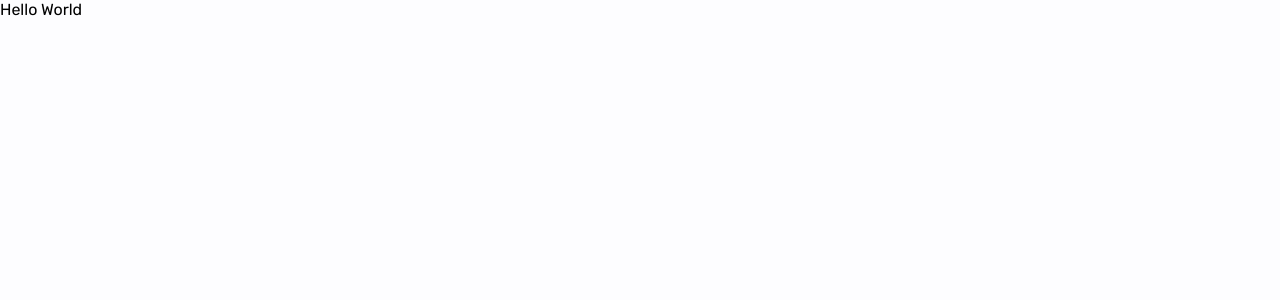
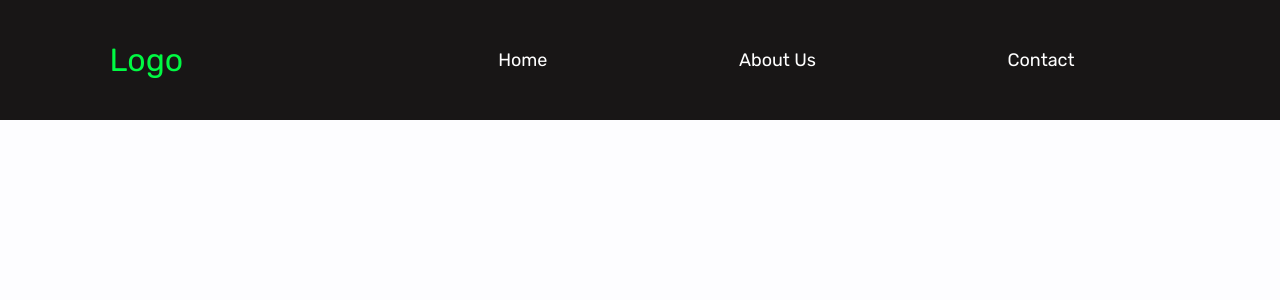
Before and after one commit to ItaloCosta99/landing-page-lcc-test, a React (Create React App) app: page / in a window 1280 px wide. Shown: the top 300 px of the page. Built offline with nearby package versions, Linux system fonts and the light colour scheme.

Commit message:
feat: componente navbar

```diff
--- a/package.json
+++ b/package.json
@@ -8,6 +8,7 @@
     "@testing-library/user-event": "^12.1.10",
     "react": "^17.0.2",
     "react-dom": "^17.0.2",
+    "react-icons": "^4.2.0",
     "react-scripts": "4.0.3",
     "web-vitals": "^1.0.1"
   },
--- a/public/global.css
+++ b/public/global.css
@@ -1,10 +1,10 @@
 * {
   margin: 0;
-	padding: 0;
-	border: 0;
-	font-size: 100%;
-	font: inherit;
-	vertical-align: baseline;
+  padding: 0;
+  border: 0;
+  font-size: 100%;
+  font: inherit;
+  vertical-align: baseline;
 }
 
 html, body {
@@ -19,3 +19,8 @@ html, body {
 ol, ul {
   list-style: none;
 }
+
+:root {
+  --primary-color: #181616;
+  --highlight-color: #00fa43;
+}
--- a/src/App.js
+++ b/src/App.js
@@ -1,7 +1,9 @@
+import Navbar from './components/Navbar';
 
 function App() {
   return (
     <div className="App">
+      <Navbar />
       <h1>Hello World</h1>
     </div>
   );
--- /dev/null
+++ b/src/components/Navbar/index.js
@@ -0,0 +1,13 @@
+import './style.css';
+import Navigation from './navigation';
+import MobileNavigation from './mobilenavigation';
+
+export default function Navbar() {
+  return (
+    <nav className="nav-container">
+      <h1>Logo</h1>
+      <Navigation />
+      <MobileNavigation />
+    </nav>
+  );
+}
--- /dev/null
+++ b/src/components/Navbar/mobilenavigation/index.js
@@ -0,0 +1,24 @@
+import '../style.css';
+import NavLinks from '../navlinks';
+import {FiMenu} from 'react-icons/fi';
+import {IoMdClose} from 'react-icons/io';
+import {useState} from 'react';
+
+export default function MobileNavigation() {
+  const [open, setOpen] = useState(false);
+  const hamburgerIcon = <FiMenu
+                        className="hamburger" size='40px' color='white'
+                        onClick={() => setOpen(!open)}
+                        />
+  const closeIcon = <IoMdClose
+                    className="hamburger" size='40px' color='white'
+                    onClick={() => setOpen(!open)}
+                    />
+  const closeMobileMenu = () => setOpen(false);
+  return(
+    <nav className="mobile-navigation">
+      {open && <NavLinks isMobile={true} closeMobileMenu={closeMobileMenu}/>}
+      {open ? closeIcon : hamburgerIcon}
+    </nav>
+  );
+}
--- /dev/null
+++ b/src/components/Navbar/navigation/index.js
@@ -0,0 +1,10 @@
+import NavLinks from '../navlinks';
+import '../style.css';
+
+export default function Navigation() {
+  return(
+    <nav className="navigation">
+      <NavLinks />
+    </nav>
+  );
+}
--- /dev/null
+++ b/src/components/Navbar/navlinks/index.js
@@ -0,0 +1,15 @@
+export default function NavLinks(props) {
+  return (
+    <ul className="wrapper">
+      <li onClick={() => props.isMobile && props.closeMobileMenu()}>
+        <a href="#">Home</a>
+      </li>
+      <li onClick={() => props.isMobile && props.closeMobileMenu()}>
+        <a href="#">About Us</a>
+      </li>
+      <li onClick={() => props.isMobile && props.closeMobileMenu()}>
+        <a href="#">Contact</a>
+      </li>
+    </ul>
+  );
+}
--- /dev/null
+++ b/src/components/Navbar/style.css
@@ -0,0 +1,138 @@
+.nav-container {
+  display: flex;
+  justify-content: space-around;
+  align-items: center;
+  width: 100vw;
+  height: 120px;
+  position: fixed;
+  z-index: 5;
+  background: var(--primary-color);
+}
+
+.nav-container h1 {
+  font-size: 2rem;
+  color: var(--highlight-color);
+}
+
+.nav-container .wrapper {
+  display: flex;
+  width: 60vw;
+  justify-content: space-around;
+  align-items: center;
+}
+
+.nav-container .wrapper a {
+  position: relative;
+  font-size: 22px;
+  color: #fff;
+  text-decoration: none;
+  transition: linear 0.2s;
+}
+
+.nav-container .wrapper a::after {
+  content: "";
+  position: absolute;
+  bottom: 0;
+  left: 0;
+  width: 0;
+  height: 2px;
+  background-color: var(--highlight-color);
+  transition: all .2s;
+}
+
+.nav-container .wrapper a:hover::after {
+  width: 100%;
+}
+
+.nav-container img {
+  cursor: pointer;
+}
+
+.mobile-navigation {
+  display: none;
+}
+
+.icon-mobile {
+  display: none;
+}
+
+@media (max-width: 1350px) {
+  .nav-container .wrapper a {
+    font-size: 18px;
+  }
+  .nav-container img {
+    width: 220px;
+  }
+}
+
+@media (max-width: 940px) {
+  .nav-container {
+    height: 100px;
+  }
+  .nav-container .wrapper a {
+    font-size: 16px;
+  }
+}
+
+@media (max-width: 800px) {
+  .nav-container img {
+    width: 200px;
+  }
+  .nav-container .wrapper {
+    display: flex;
+    flex-direction: column;
+    position: absolute;
+    top: 100px;
+    right: 0;
+    width: 100vw;
+    height: calc(100vh - 100px);
+    background: #181616;
+    animation-name: dropDown;
+    animation-duration: 1s;
+    transition: all 1s;
+  }
+  .nav-container .wrapper a {
+    font-size: 24px;
+  }
+  .nav-container .wrapper li {
+    animation-name: fadeIn;
+    animation-duration: 1s;
+    animation-timing-function: ease-in;
+    padding: 8px 0;
+  }
+  .navigation {
+    display: none;
+  }
+  .mobile-navigation {
+    display: flex;
+  }
+  .icon-mobile {
+    display: inline;
+  }
+  .mobile-navigation .hamburger {
+    cursor: pointer;
+    animation-name: fadeIn;
+    animation-duration: 1s;
+  }
+  .mobile-navigation .hamburger:hover {
+    filter: brightness(90%);
+  }
+}
+
+@keyframes fadeIn {
+  0% {
+    opacity: 0;
+  }
+  100% {
+    opacity: 1;
+  }
+}
+
+@keyframes dropDown {
+  0% {
+    height: 0;
+  }
+  100% {
+    height: calc(100vh - 100px)
+  }
+}
```
Also changed, not shown: 1 other file (tests, documents, lock files or other folders).
